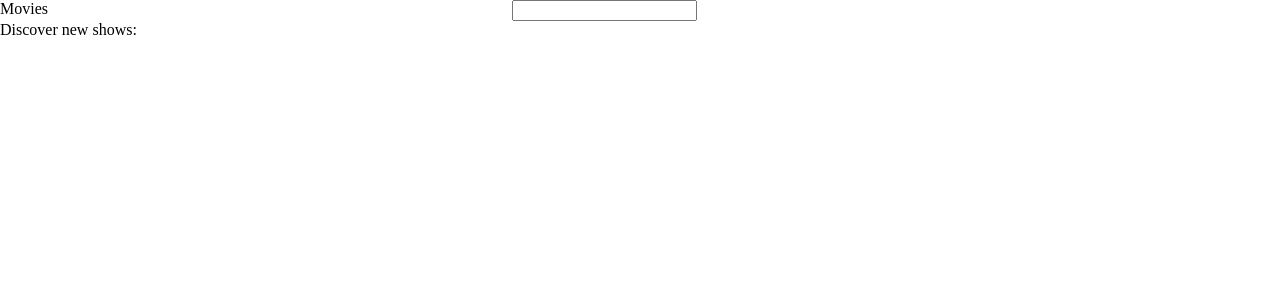
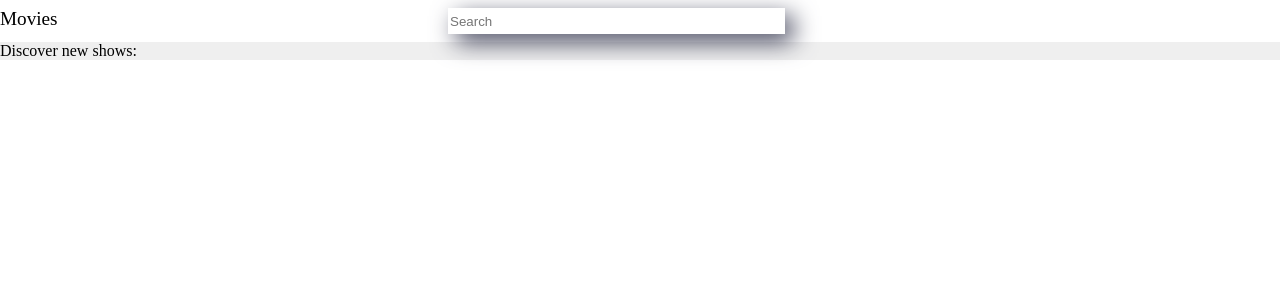
Before and after one commit to netstat-ano/movies, a React (Create React App) app: page / in a window 1280 px wide. Shown: the top 300 px of the page. Built offline with nearby package versions, Linux system fonts and the light colour scheme.

Commit message:
UI changes

```diff
--- a/public/index.html
+++ b/public/index.html
@@ -11,5 +11,11 @@
         <noscript>You need to enable JavaScript to run this app.</noscript>
         <div id="root"></div>
         <div id="overlay-root"></div>
+        <link rel="preconnect" href="https://fonts.googleapis.com" />
+        <link rel="preconnect" href="https://fonts.gstatic.com" crossorigin />
+        <link
+            href="https://fonts.googleapis.com/css2?family=Fredoka:wght@700&display=swap"
+            rel="stylesheet"
+        />
     </body>
 </html>
--- a/src/App.js
+++ b/src/App.js
@@ -1,11 +1,20 @@
 import Header from "./components/layout/header/Header";
 import styles from "./App.module.scss";
 import Content from "./components/layout/content/Content";
+import Searchbar from "./components/Searchbar/Searchbar";
+import { useState } from "react";
 function App() {
+    const [isSearchingActive, setIsSearchingActive] = useState(false);
     return (
         <div className={styles.app}>
-            <Header />
-            <Content />
+            <div className={`${!isSearchingActive && styles.header}`}>
+                {!isSearchingActive && <Header />}
+                <Searchbar
+                    isSearchingActive={isSearchingActive}
+                    setIsSearchingActive={setIsSearchingActive}
+                />
+            </div>
+            {!isSearchingActive && <Content />}
         </div>
     );
 }
--- a/src/App.module.scss
+++ b/src/App.module.scss
@@ -3,3 +3,9 @@
     padding: 0;
     max-width: 100vw;
 }
+.header {
+    display: grid;
+    grid-template-columns: 35% 65%;
+    padding-top: 0.5rem;
+    padding-bottom: 0.5rem;
+}
--- a/src/components/Searchbar/Searchbar.js
+++ b/src/components/Searchbar/Searchbar.js
@@ -1,6 +1,7 @@
 import { useEffect, useState } from "react";
 import OverlayPortal from "../UI/Overlay/Overlay";
 import MovieCard from "../UI/MovieCard/MovieCard";
+import styles from "./Searchbar.module.scss";
 const Searchbar = (props) => {
     const [searchedShow, setSearchedShow] = useState("");
     const [searchingResults, setSearchingResults] = useState([]);
@@ -17,6 +18,22 @@ const Searchbar = (props) => {
                 }
             });
     };
+
+    const onMovieCardClickHandler = (event, movieInfo) => {
+        setSearchedShow("");
+        props.setIsSearchingActive(false);
+        console.log(movieInfo);
+    };
+
+    const onFocusHandler = () => {
+        props.setIsSearchingActive(true);
+    };
+
+    const onBlurHandler = () => {
+        props.setIsSearchingActive(false);
+    };
+
+    //pobiera dokladne dane o kazdym filmie i wstawia je do komponentu MovieCard
     useEffect(() => {
         setOverlayContent([]);
         searchingResults.forEach((element) => {
@@ -29,6 +46,9 @@ const Searchbar = (props) => {
                         return [
                             ...prevState,
                             <MovieCard
+                                onClick={(event) => {
+                                    onMovieCardClickHandler(event, data);
+                                }}
                                 plot={data.Plot}
                                 key={element.Title}
                                 {...element}
@@ -39,10 +59,35 @@ const Searchbar = (props) => {
         });
     }, [searchingResults]);
     return (
-        <>
-            <input onChange={onInputChangeHandler} type="text"></input>
-            {searchedShow ? <OverlayPortal content={overlayContent} /> : ""}
-        </>
+        <div className={`${props.isSearchingActive && styles.searchbar}`}>
+            {props.isSearchingActive && (
+                <div className={styles.close}>
+                    <span
+                        className={styles["close-icon"]}
+                        onClick={onBlurHandler}
+                    >
+                        X
+                    </span>
+                </div>
+            )}
+            <input
+                placeholder="Search"
+                className={`${styles.input} ${
+                    props.isSearchingActive
+                        ? styles["input-active"]
+                        : styles["input-inactive"]
+                }`}
+                onFocus={onFocusHandler}
+                onChange={onInputChangeHandler}
+                type="text"
+                value={searchedShow}
+            ></input>
+            {searchedShow && props.isSearchingActive ? (
+                <OverlayPortal content={overlayContent} />
+            ) : (
+                ""
+            )}
+        </div>
     );
 };
 export default Searchbar;
--- /dev/null
+++ b/src/components/Searchbar/Searchbar.module.scss
@@ -0,0 +1,37 @@
+.searchbar {
+    display: flex;
+    align-items: center;
+    justify-content: center;
+    flex-direction: column;
+}
+.close {
+    width: 60%;
+    text-align: end;
+}
+.close-icon {
+    font-size: 2rem;
+    color: gray;
+    font-family: "Fredoka", sans-serif;
+    &:hover {
+        cursor: pointer;
+    }
+}
+.input-active {
+    border: none;
+    outline: none;
+    height: 3rem;
+    width: 60%;
+    font-size: 2rem;
+    border-bottom: 1px solid black;
+}
+.input-inactive {
+    width: 40%;
+    border: none;
+    outline: none;
+    -webkit-box-shadow: 8px 8px 24px 0px rgba(66, 68, 90, 1);
+    -moz-box-shadow: 8px 8px 24px 0px rgba(66, 68, 90, 1);
+    box-shadow: 8px 8px 24px 0px rgba(66, 68, 90, 1);
+    height: 1.5rem;
+}
+.input {
+}
--- a/src/components/UI/MovieCard/MovieCard.js
+++ b/src/components/UI/MovieCard/MovieCard.js
@@ -1,7 +1,7 @@
 import styles from "./MovieCard.module.scss";
 const MovieCard = (props) => {
     return (
-        <div className={styles.container}>
+        <div onClick={props.onClick} className={styles.container}>
             <div>
                 <img
                     className={styles.poster}
--- a/src/components/layout/content/Content.js
+++ b/src/components/layout/content/Content.js
@@ -1,4 +1,5 @@
+import styles from "./Content.module.scss";
 const Content = (props) => {
-    return <div>Discover new shows:</div>;
+    return <div className={styles.content}>Discover new shows:</div>;
 };
 export default Content;
--- /dev/null
+++ b/src/components/layout/content/Content.module.scss
@@ -0,0 +1,3 @@
+.content {
+    background-color: #efefef;
+}
--- a/src/components/layout/header/Header.js
+++ b/src/components/layout/header/Header.js
@@ -1,12 +1,8 @@
 import styles from "./Header.module.scss";
-import Searchbar from "../../Searchbar/Searchbar";
 const Header = (props) => {
     return (
         <div className={styles.header}>
             <div>Movies</div>
-            <div>
-                <Searchbar />
-            </div>
         </div>
     );
 };
--- a/src/components/layout/header/Header.module.scss
+++ b/src/components/layout/header/Header.module.scss
@@ -1,4 +1,3 @@
 .header {
-    display: grid;
-    grid-template-columns: 40% 60%;
+    font-size: 1.2rem;
 }
```
